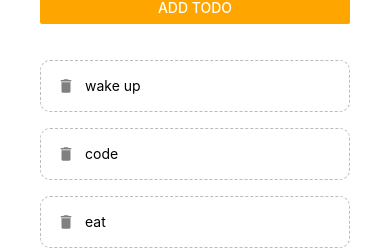
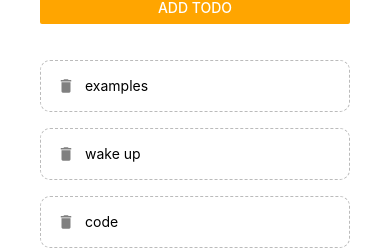
Before and after one commit to TheMIU/todo-app, a React Native app: screen / in a window 390 px wide. Shown: the part 169-419 px from the top of the page. Built offline with nearby package versions, Linux system fonts and the light colour scheme.

Commit message:
validations on delete

```diff
--- a/App.js
+++ b/App.js
@@ -6,6 +6,7 @@ import AddTodo from './components/addTodo';
 
 export default function App() {
   const [todo, setTodo] = useState([
+    { text: 'examples', key: '0' },
     { text: 'wake up', key: '1' },
     { text: 'code', key: '2' },
     { text: 'eat', key: '3' },
@@ -19,7 +20,7 @@ export default function App() {
     })
   }
 
-  const submitHandler = (text) => {
+  const submitHandler = (text, clearTextCallback) => {
     if (text.length > 3) {
       setTodo(prevTodo => {
         return [
@@ -27,10 +28,12 @@ export default function App() {
           ...prevTodo
         ]
       })
+      // clear text field after add to list
+      clearTextCallback();
     } else {
       Alert.alert(
         'OOPS',
-        'Todos must ne over 3 chars long!',
+        'Your todo is too short! Make it a bit longer, at least 4 characters.',
         [{ text: 'understood', onPress: () => console.log('alert closed') }]
       )
     }
--- a/components/addTodo.js
+++ b/components/addTodo.js
@@ -6,7 +6,11 @@ export default function addTodo({ submitHandler }) {
 
     const changeHandler = (val) => {
         setText(val);
-    }
+    };
+
+    const addTodoHandler = () => {
+        submitHandler(text, () => setText('')); // Clear text after submission
+    };
 
     return (
         <View>
@@ -20,7 +24,7 @@ export default function addTodo({ submitHandler }) {
             <Button
                 color='orange'
                 title="add todo"
-                onPress={() => { Keyboard.dismiss(), submitHandler(text)}}
+                onPress={() => { Keyboard.dismiss(), addTodoHandler(text) }}
             />
         </View>
     )
--- a/components/todoItem.js
+++ b/components/todoItem.js
@@ -1,15 +1,35 @@
-import { StyleSheet, TouchableOpacity, Text, View } from "react-native"
+import { StyleSheet, TouchableOpacity, Text, View, Alert } from "react-native";
 import Icon from 'react-native-vector-icons/MaterialIcons';
 
 export default function TodoItem({ item, pressHandler }) {
+    const handlePress = () => {
+        Alert.alert(
+            "Delete Todo",
+            "Are you sure you want to delete this todo?",
+            [
+                {
+                    text: "Cancel",
+                    onPress: () => console.log("Cancel Pressed"),
+                    style: "cancel"
+                },
+                {
+                    text: "Delete",
+                    onPress: () => pressHandler(item.key),
+                    style: "destructive"
+                }
+            ],
+            { cancelable: false }
+        );
+    };
+
     return (
-        <TouchableOpacity onPress={() => pressHandler(item.key)}>
+        <TouchableOpacity onPress={handlePress}>
             <View style={styles.item}>
                 <Icon name="delete" size={18} color="gray" />
                 <Text style={styles.text}>{item.text}</Text>
             </View>
         </TouchableOpacity>
-    )
+    );
 }
 
 const styles = StyleSheet.create({
@@ -20,9 +40,9 @@ const styles = StyleSheet.create({
         borderWidth: 1,
         borderStyle: 'dashed',
         borderRadius: 10,
-        flexDirection:'row'
+        flexDirection: 'row'
     },
     text: {
-        marginLeft:10,
+        marginLeft: 10,
     }
-})
+});
```
